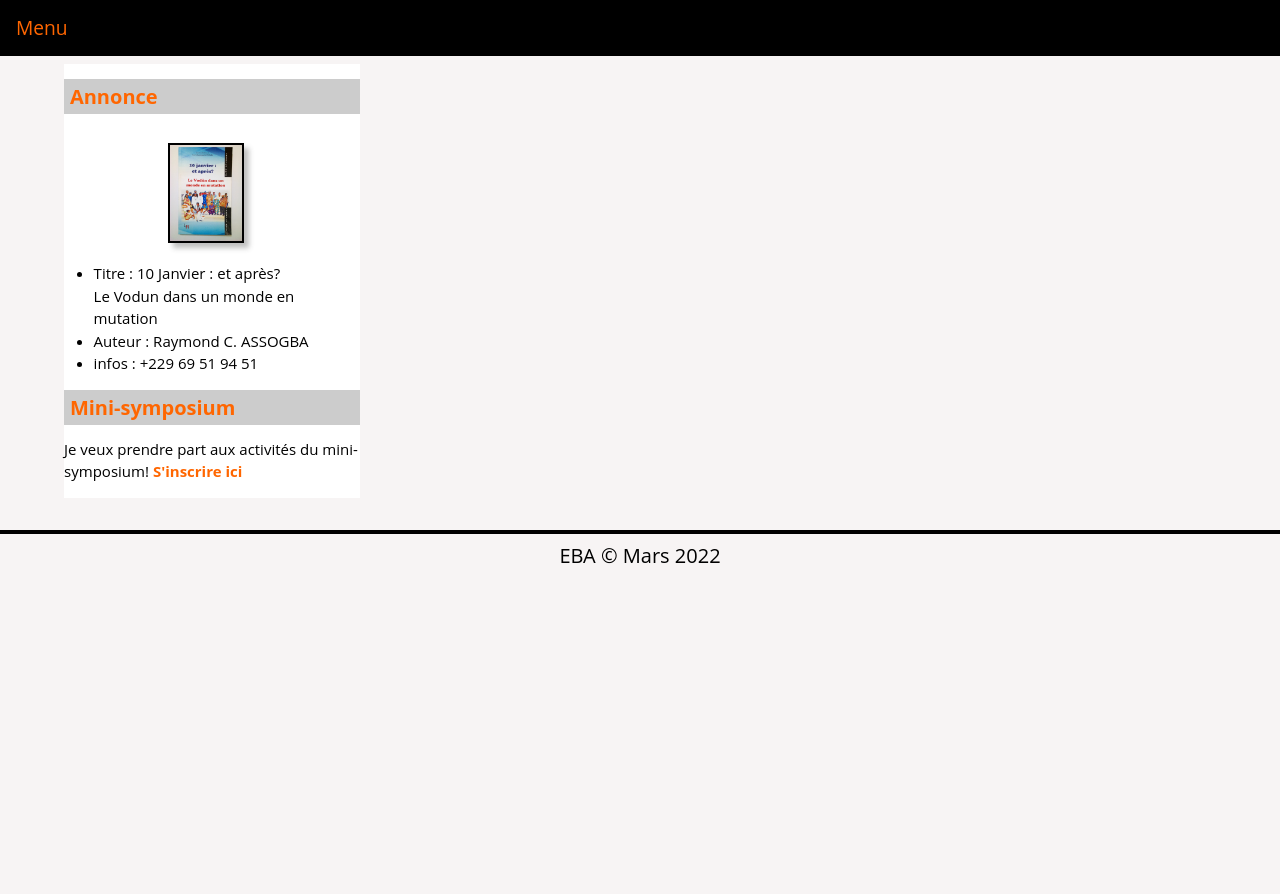
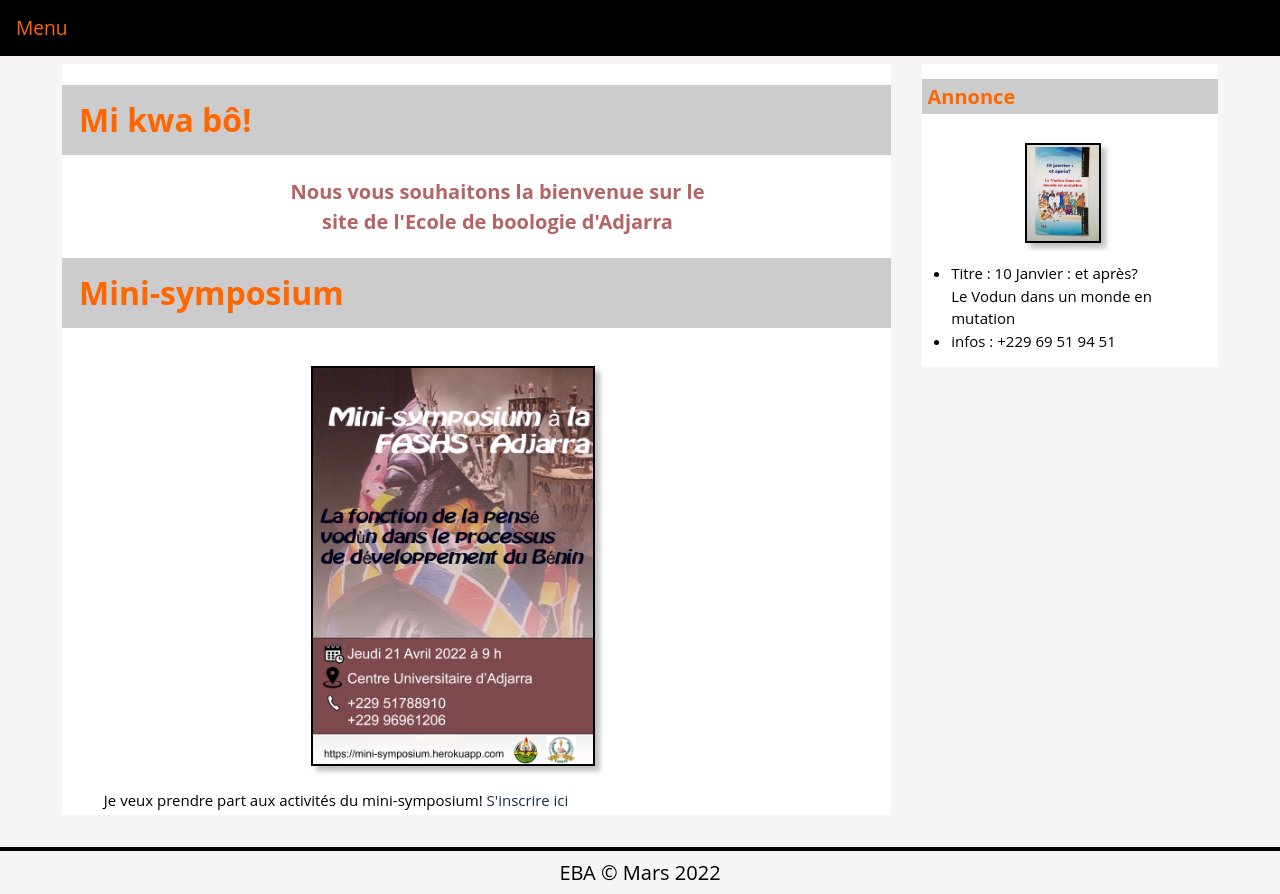
Before and after one commit to MEGNIGBETO/MINISYMPO, a Flask app: page / in a window 1280 px wide. Before the commit the page ends 564 px from the top, so only its background shows below. Run offline with Flask 2, Linux system fonts and the light colour scheme; some libraries are stand-ins or nearby versions.

Commit message:
des modification dans la présentation

```diff
--- a/auth.py
+++ b/auth.py
@@ -7,6 +7,11 @@ def accueil():
 
     return render_template('pages/accueil.html')
 
+@auth.route("/actualite", methods=['GET', 'POST'])
+def actualite():
+
+    return render_template('pages/actualite.html')
+
 
 @auth.route("/apropos", methods=['GET', 'POST'])
 def apropos():
--- a/static/CSS/style.css
+++ b/static/CSS/style.css
@@ -199,6 +199,27 @@
 	margin-left: 5%;
 	font-size: 15px;
 	line-height: 200%;
+	text-align: justify;
+}
+
+#mini-symposium .gallerie {
+	height: 400px;
+	width: auto;
+	margin-top: 1em;
+	margin-left: 30%;
+	margin-right: 30%;
+	margin-bottom: 1em;
+	border: 2px solid rgb(0, 0, 0);
+	box-shadow: 5px 5px 5px rgba(46, 46, 45, 0.3);
+}
+
+#corps #bienvenue {
+	text-align: center;
+	font-size: 20px;
+	margin-left: 5%;
+	font-weight: bold;
+	color: rgb(180, 100, 100);
+	line-height: 150%;
 }
 
 #corps .liste {
--- a/templates/layouts/partials/annonce.html
+++ b/templates/layouts/partials/annonce.html
@@ -6,18 +6,10 @@
         <div class="liste">
             <ul>
                 <li>Titre : 10 Janvier : et après? <br> Le Vodun dans un monde en mutation</li>
-                <li>Auteur : Raymond C. ASSOGBA</li>
+                {#<li>Auteur : Raymond C. ASSOGBA</li>#}
                 <li>infos : +229 69 51 94 51</li>
             </ul>
         </div>
     </div>
-    <div>
-        <h1>Mini-symposium</h1>
-        <p>
-            Je veux prendre part aux activités du mini-symposium!
-            <a href="https://forms.gle/iexEohDkuuSjEaDZ8">S'inscrire ici</a>
-        </p>
-    </div>
-
 
 </div>
--- a/templates/layouts/partials/toit.html
+++ b/templates/layouts/partials/toit.html
@@ -4,8 +4,8 @@
             <button class="dropbtn"> Menu </button>
             <div class="dropdown-content">
                 <a href="{{ url_for('auth.accueil') }}">Accueil</a>
+                <a href="{{ url_for('auth.actualite') }}">Actualité</a>
                 <a href="{{ url_for('auth.apropos') }}">Qui sommes-nous?</a>
-                {#<a href="#">Actualité</a>#}
             </div>
         </div>
         {#<div class="elt"><a href="{{ url_for('auth.apropos') }}">Qui sommes-nous?</a></div>#}
--- a/templates/pages/accueil.html
+++ b/templates/pages/accueil.html
@@ -4,14 +4,26 @@
 
 {% block body %}
 
+<div class="fenetre" id="corps">
+    <div>
+        <h1>Mi kwa bô!</h1>
+        <p id="bienvenue">
+            Nous vous souhaitons la bienvenue sur le <br>
+            site de l'Ecole de boologie d'Adjarra
+        </p>
+
+    </div>
+    <div id="mini-symposium">
+        <h1>Mini-symposium</h1>
+        <img class="gallerie" src="{{url_for('static', filename='image/affiche.jpg')}}" alt="affiche symposium">
+        <p>
+            Je veux prendre part aux activités du mini-symposium!
+            <a href="https://forms.gle/iexEohDkuuSjEaDZ8">S'inscrire ici</a>
+        </p>
+    </div>
+
+</div>
+
 {% include 'layouts/partials/annonce.html' %}
 
-{#<div class="fenetre" id="corps">
-    <div>
-        <h1>Bienvenue!</h1>
-
-    </div>
-
-</div>#}
-
 {% endblock %}
--- a/templates/pages/actualite.html
+++ b/templates/pages/actualite.html
@@ -7,7 +7,7 @@
 <div class="fenetre" id="corps">
     <div>
         <h1>Mini-symposium</h1>
-        <img class="gallerie" src="{{url_for('static', filename='image/affiche.jpeg')}}" alt="affiche symposium">
+        {#<img class="gallerie" src="{{url_for('static', filename='image/affiche.jpg')}}" alt="affiche symposium">#}
 
         <h2>Conférences</h2>
         <p>
```
